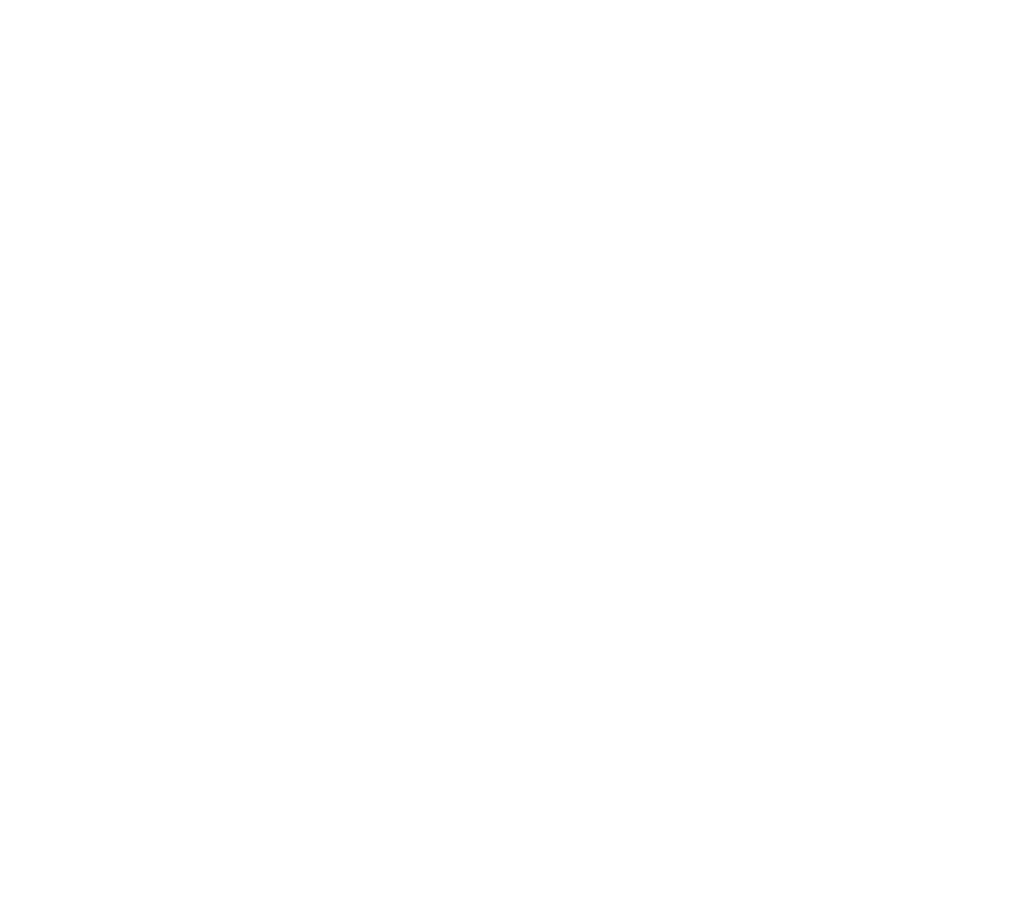
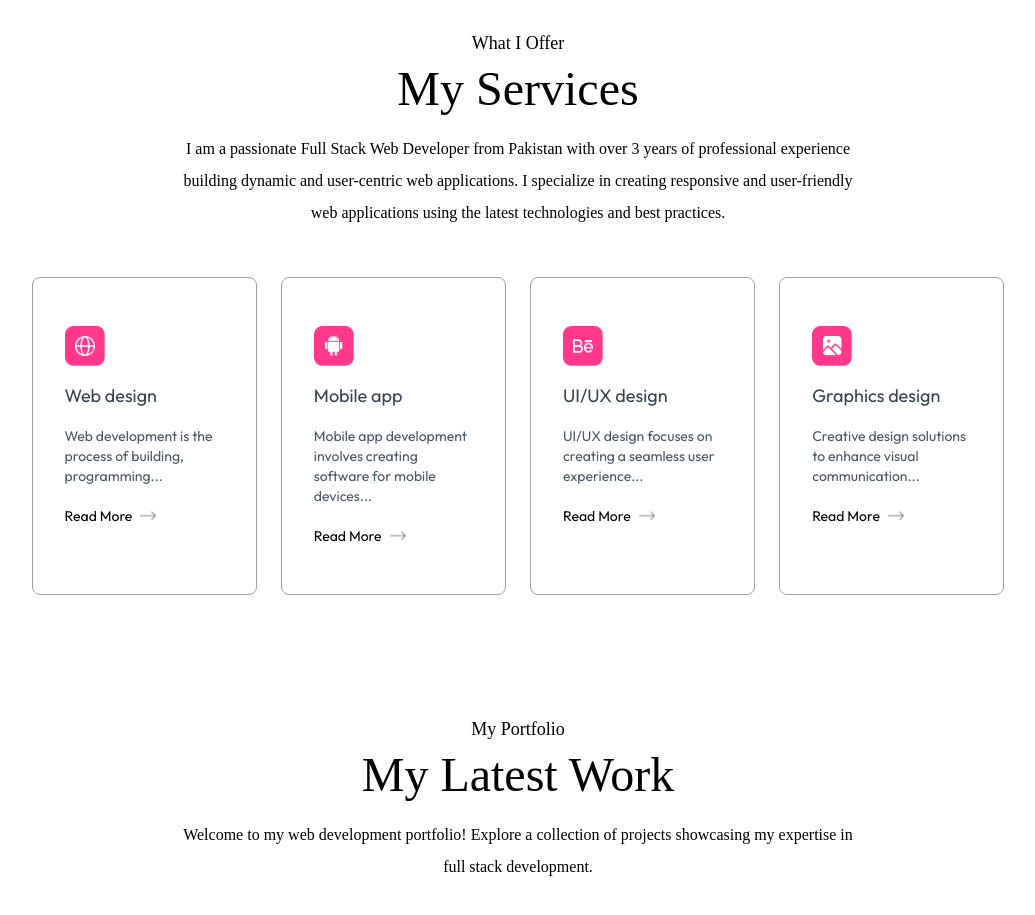
Before and after one commit to ABDULAHAD118/Personal-Portfolio, a Next.js app: page / in a window 1280 px wide. Shown: the part 1680-2595 px from the top of the page, without its empty margins (122-1157 px from the left). Before the commit the page ends 1669 px from the top, so only its background shows below. Built offline with nearby package versions, Linux system fonts and the light colour scheme; a web font is replaced by a local one.

Commit message:
Add Services and Work components; update Home page to include them

```diff
--- a/app/components/About/About.tsx
+++ b/app/components/About/About.tsx
@@ -5,8 +5,8 @@
 const About = () => {
     return (
         <div className="w-full scroll-mt-20 px-[12%] py-10" id="about">
-            <h4 className="font-Ovo! mb-2 text-center text-lg">Introduction</h4>
-            <h2 className="font-Ovo! text-center text-5xl">About me</h2>
+            <h4 className="font-Ovo mb-2 text-center text-lg">Introduction</h4>
+            <h2 className="font-Ovo text-center text-5xl">About me</h2>
             <div className="my-20 flex w-full flex-col items-center gap-20 lg:flex-row">
                 <div className="w-64 max-w-none rounded-3xl sm:w-80">
                     <Image
@@ -16,7 +16,7 @@
                     />
                 </div>
                 <div className="flex-1">
-                    <p className="font-Ovo! mb-10 max-w-2xl">
+                    <p className="font-Ovo mb-10 max-w-2xl">
                         I am an experienced Full Stack Developer with over a
                         decade of expertise in building scalable, user-centric
                         applications. I have collaborated with prestigious
@@ -43,7 +43,7 @@
                             </li>
                         ))}
                     </ul>
-                    <h4 className="font-Ovo! my-6 text-gray-700">Tool I Use</h4>
+                    <h4 className="font-Ovo my-6 text-gray-700">Tool I Use</h4>
                     <ul className="flex items-center gap-3 sm:gap-5">
                         {toolsData.map((tool, index) => (
                             <li
--- a/app/components/Header/Header.tsx
+++ b/app/components/Header/Header.tsx
@@ -12,14 +12,14 @@
                     className="w-32 rounded-full"
                 />
             </div>
-            <h3 className="font-Ovo! mb-3 flex items-center gap-2 text-xl md:text-2xl">
+            <h3 className="font-Ovo mb-3 flex items-center gap-2 text-xl md:text-2xl">
                 {`Hi! I'm Abdulahad Hussain`}
                 <Image src={assets.hand_icon} alt="" className="w-6" />
             </h3>
-            <h1 className="lg:tet-[66px] font-Ovo! text-3xl sm:text-6xl">
+            <h1 className="lg:tet-[66px] font-Ovo text-3xl sm:text-6xl">
                 Full Stack Web Developer
             </h1>
-            <p className="font-Ovo! mx-auto max-w-2xl">
+            <p className="font-Ovo mx-auto max-w-2xl">
                 I am a passionate Full Stack Web Developer from Pakistan with
                 over 3 years of professional experience building dynamic and
                 user-centric web applications.
--- a/app/components/Navbar/Navbar.tsx
+++ b/app/components/Navbar/Navbar.tsx
@@ -45,27 +45,27 @@
                     className={`hidden items-center gap-6 rounded-full px-12 py-3 md:flex lg:gap-8 ${isScroll ? '' : 'bg-white/50 shadow-sm'}`}
                 >
                     <li>
-                        <a href="#top" className="font-Ovo!">
+                        <a href="#top" className="font-Ovo">
                             Home
                         </a>
                     </li>
                     <li>
-                        <a href="#about" className="font-Ovo!">
+                        <a href="#about" className="font-Ovo">
                             About me
                         </a>
                     </li>
                     <li>
-                        <a href="#services" className="font-Ovo!">
+                        <a href="#services" className="font-Ovo">
                             Services
                         </a>
                     </li>
                     <li>
-                        <a href="#work" className="font-Ovo!">
+                        <a href="#work" className="font-Ovo">
                             My Work
                         </a>
                     </li>
                     <li>
-                        <a href="#contact" className="font-Ovo!">
+                        <a href="#contact" className="font-Ovo">
                             Contact me
                         </a>
                     </li>
@@ -76,7 +76,7 @@
                     </button>
                     <a
                         href="#contact"
-                        className="font-Ovo! ml-4 hidden items-center gap-3 rounded-full border border-gray-500 px-10 py-2.5 lg:flex"
+                        className="font-Ovo ml-4 hidden items-center gap-3 rounded-full border border-gray-500 px-10 py-2.5 lg:flex"
                     >
                         Contact{' '}
                         <Image
@@ -109,11 +109,7 @@
                         />
                     </div>
                     <li>
-                        <a
-                            href="#top"
-                            onClick={closeMenu}
-                            className="font-Ovo!"
-                        >
+                        <a href="#top" onClick={closeMenu} className="font-Ovo">
                             Home
                         </a>
                     </li>
@@ -121,7 +117,7 @@
                         <a
                             href="#about"
                             onClick={closeMenu}
-                            className="font-Ovo!"
+                            className="font-Ovo"
                         >
                             About me
                         </a>
@@ -130,7 +126,7 @@
                         <a
                             href="#services"
                             onClick={closeMenu}
-                            className="font-Ovo!"
+                            className="font-Ovo"
                         >
                             Services
                         </a>
@@ -139,7 +135,7 @@
                         <a
                             href="#work"
                             onClick={closeMenu}
-                            className="font-Ovo!"
+                            className="font-Ovo"
                         >
                             My Work
                         </a>
@@ -148,7 +144,7 @@
                         <a
                             href="#contact"
                             onClick={closeMenu}
-                            className="font-Ovo!"
+                            className="font-Ovo"
                         >
                             Contact me
                         </a>
--- /dev/null
+++ b/app/components/Services/Services.tsx
@@ -0,0 +1,50 @@
+import { assets, serviceData } from '@/assets/assets';
+import Image from 'next/image';
+import React from 'react';
+
+const Services = () => {
+    return (
+        <div className="w-full scroll-mt-20 px-[12%] py-10" id="services">
+            <h4 className="font-Ovo mb-2 text-center text-lg">What I Offer</h4>
+            <h2 className="font-Ovo text-center text-5xl">My Services</h2>
+            <p className="font-Ovo mx-auto mt-5 mb-12 max-w-2xl text-center">
+                I am a passionate Full Stack Web Developer from Pakistan with
+                over 3 years of professional experience building dynamic and
+                user-centric web applications. I specialize in creating
+                responsive and user-friendly web applications using the latest
+                technologies and best practices.
+            </p>
+            <div className="grid-cols-auto my-10 grid gap-6">
+                {serviceData.map(
+                    ({ icon, title, description, link }, index) => (
+                        <div
+                            key={index}
+                            className="hover:bg-lightHover cursor-pointer rounded-lg border border-gray-400 px-8 py-12 duration-500 hover:-translate-y-1 hover:shadow-black"
+                        >
+                            <Image src={icon} alt="Icon" className="w-10" />
+                            <h3 className="my-4 text-lg text-gray-700">
+                                {title}
+                            </h3>
+                            <p className="text-sm leading-5 text-gray-600">
+                                {description}
+                            </p>
+                            <a
+                                href={link}
+                                className="mt-5 flex items-center gap-2 text-sm"
+                            >
+                                Read More{' '}
+                                <Image
+                                    src={assets.right_arrow}
+                                    alt="Right Arrow"
+                                    className="w-4"
+                                />
+                            </a>
+                        </div>
+                    )
+                )}
+            </div>
+        </div>
+    );
+};
+
+export default Services;
--- /dev/null
+++ b/app/components/Work/Work.tsx
@@ -0,0 +1,16 @@
+import React from 'react';
+
+const Work = () => {
+    return (
+        <div className="w-full scroll-mt-20 px-[12%] py-10" id="services">
+            <h4 className="font-Ovo mb-2 text-center text-lg">My Portfolio</h4>
+            <h2 className="font-Ovo text-center text-5xl">My Latest Work</h2>
+            <p className="font-Ovo mx-auto mt-5 mb-12 max-w-2xl text-center">
+                Welcome to my web development portfolio! Explore a collection of
+                projects showcasing my expertise in full stack development.
+            </p>
+        </div>
+    );
+};
+
+export default Work;
--- a/app/globals.css
+++ b/app/globals.css
@@ -9,7 +9,18 @@
   --color-darkHover: #2a004a;
   --color-darkTheme: #11001f;
   --font-Outfit: 'Outfit', sans-serif;
-  --font-Ovo: 'Ovo', serif;
+  --font-ovo: 'Ovo', serif;
   --shadow-black: 4px 4px 0 #000;
   --shadow-white: 4px 4px 0 #fff;
+  --grid-cols-auto: repeat(auto-fit, minmax(200px, 1fr));
 }
+
+@layer base {
+  .grid-cols-auto {
+    grid-template-columns: var(--grid-cols-auto);
+  }
+
+  .font-Ovo {
+    font-family: var(--font-ovo) !important;
+  }
+}
--- a/app/page.tsx
+++ b/app/page.tsx
@@ -2,6 +2,8 @@
 import About from './components/About/About';
 import Header from './components/Header/Header';
 import Navbar from './components/Navbar/Navbar';
+import Services from './components/Services/Services';
+import Work from './components/Work/Work';
 
 export default function Home() {
     return (
@@ -9,6 +11,8 @@
             <Navbar />
             <Header />
             <About />
+            <Services />
+            <Work />
         </div>
     );
 }
```
